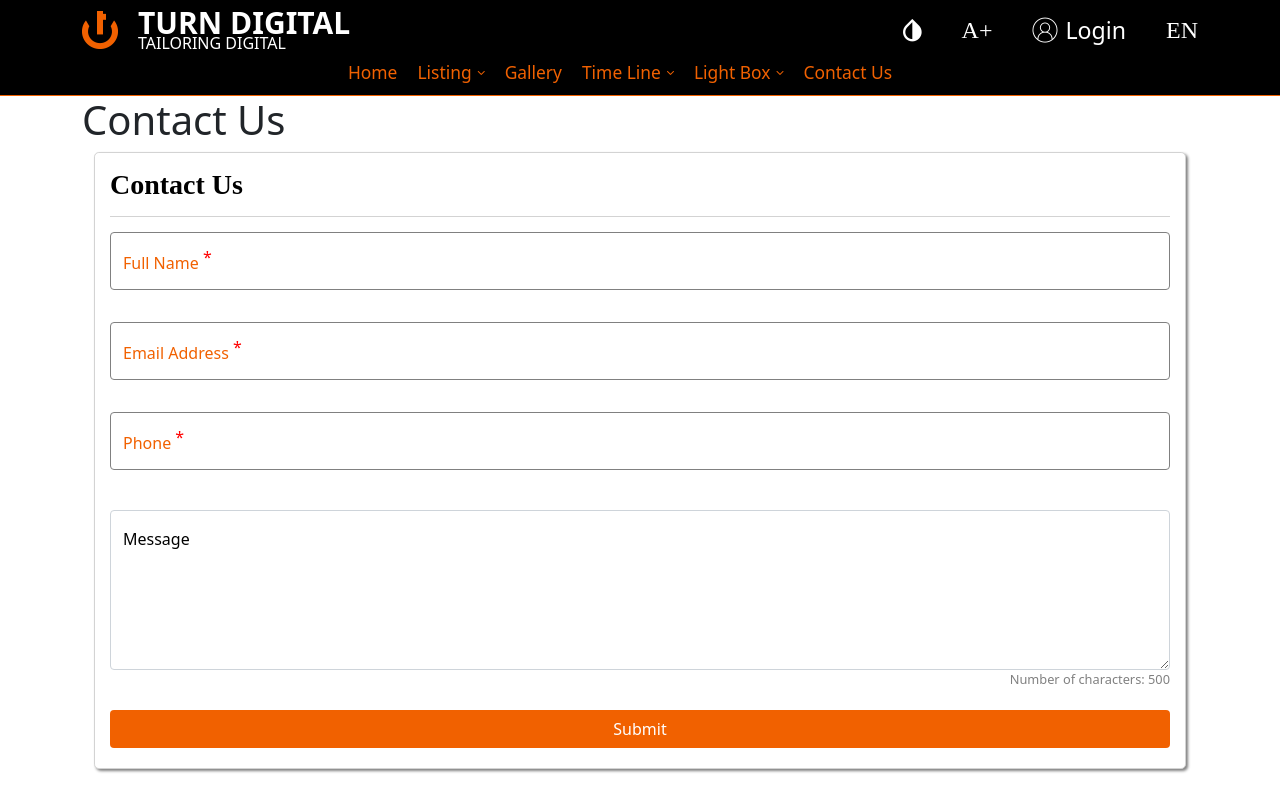
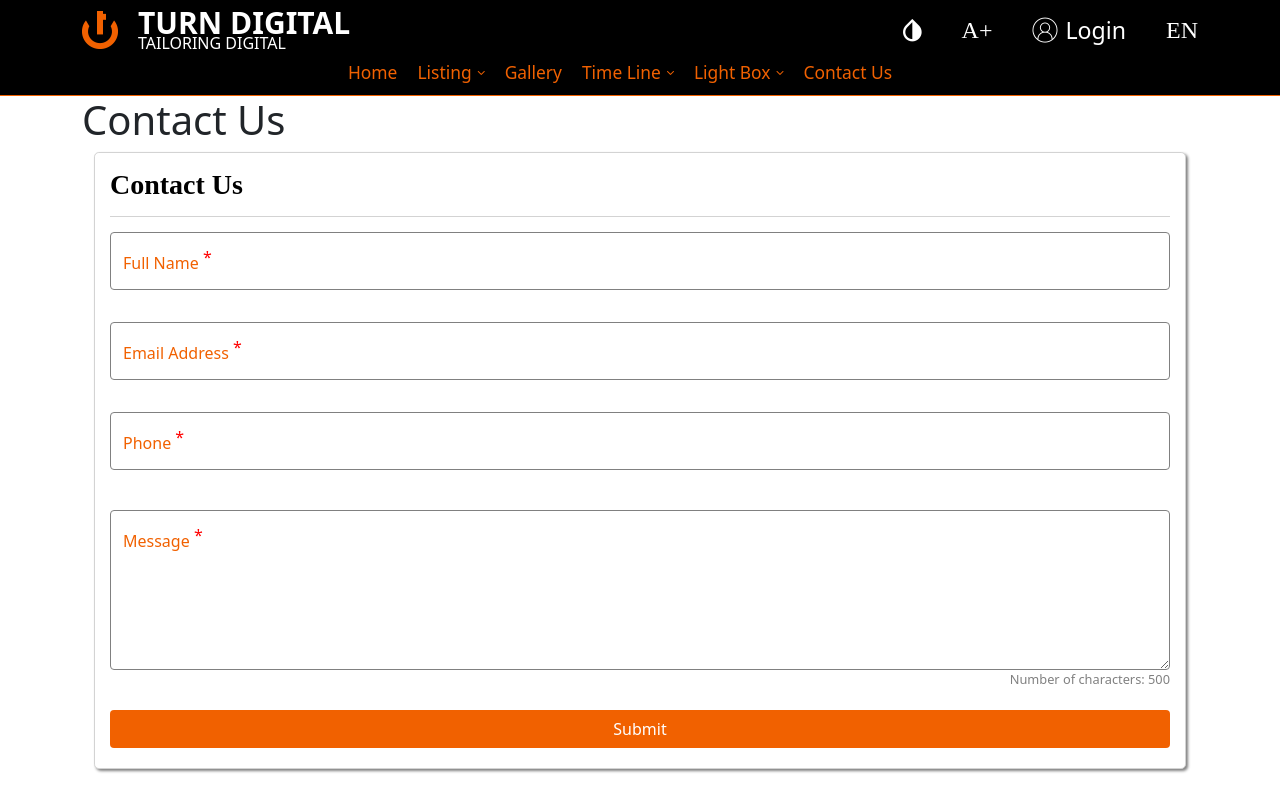
Before and after one commit to Randa-Elkhashen/awkaf-starter-kit, a Vue app: page /contactUs in a window 1280 px wide. Built offline with nearby package versions, Linux system fonts and the light colour scheme.

Commit message:
fix text area field style

```diff
--- a/src/modules/global/components/TD_contactUs/TD_ContactUs.vue
+++ b/src/modules/global/components/TD_contactUs/TD_ContactUs.vue
@@ -21,8 +21,8 @@
               <span class="td-field-group__validate-message">{{ form.errors.phone }}</span>
             </div>
             <div class="form-floating mb-3  td-field-group td-field-group--required">
-                <textarea maxlength="500" v-model="form.message" class=" form-control" placeholder="Leave a comment here" id="floatingTextarea2" style="height: 10em"></textarea>
-                <label for="floatingTextarea2">Message</label>
+                <textarea maxlength="500" v-model="form.message" class=" form-control td-field-group__field" placeholder="Leave a comment here" id="floatingTextarea2" style="height: 10em"></textarea>
+                <label class="td-field-group__label" for="floatingTextarea2">Message</label>
                   <span class="td-field-group__validate-message">{{ form.errors.message }}</span>
                   <span class="td-field-group__counter">Number of characters: {{500 - (form.message?.length || 0)}}</span>
             </div>
```
